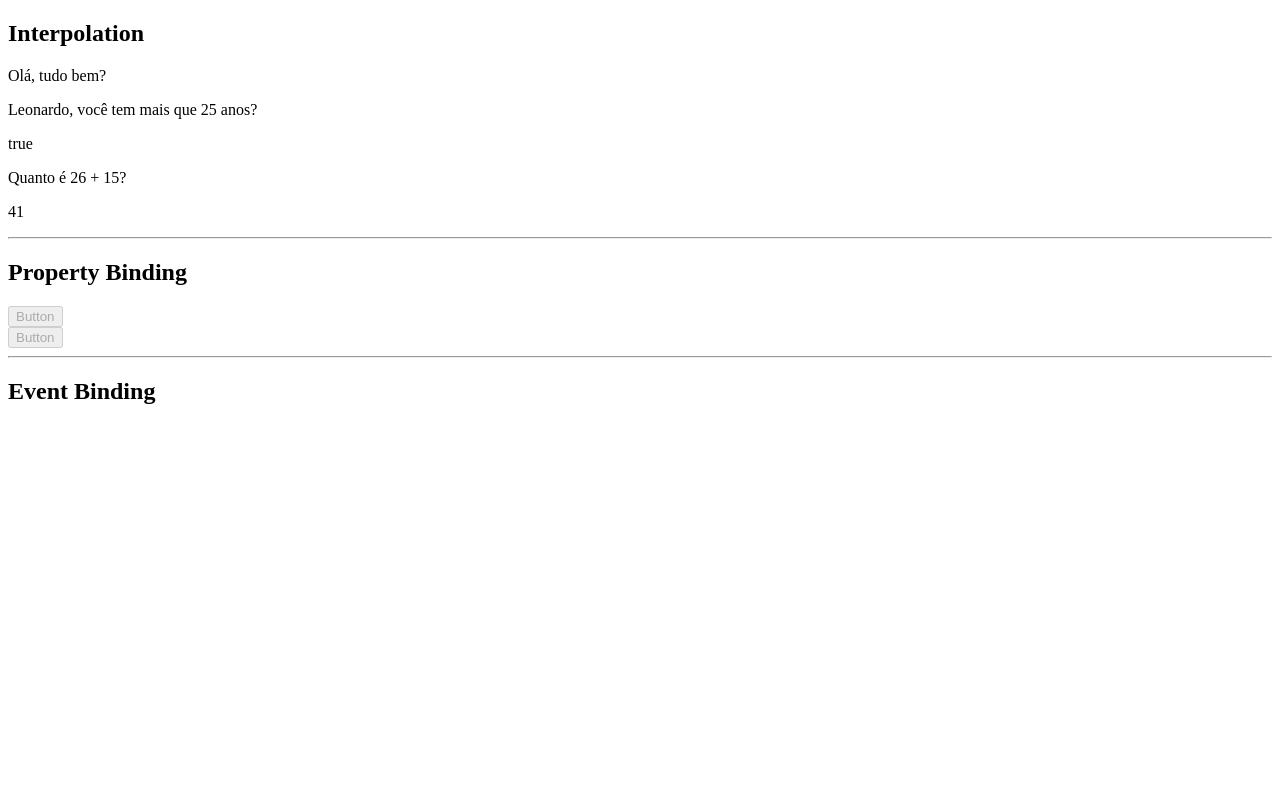
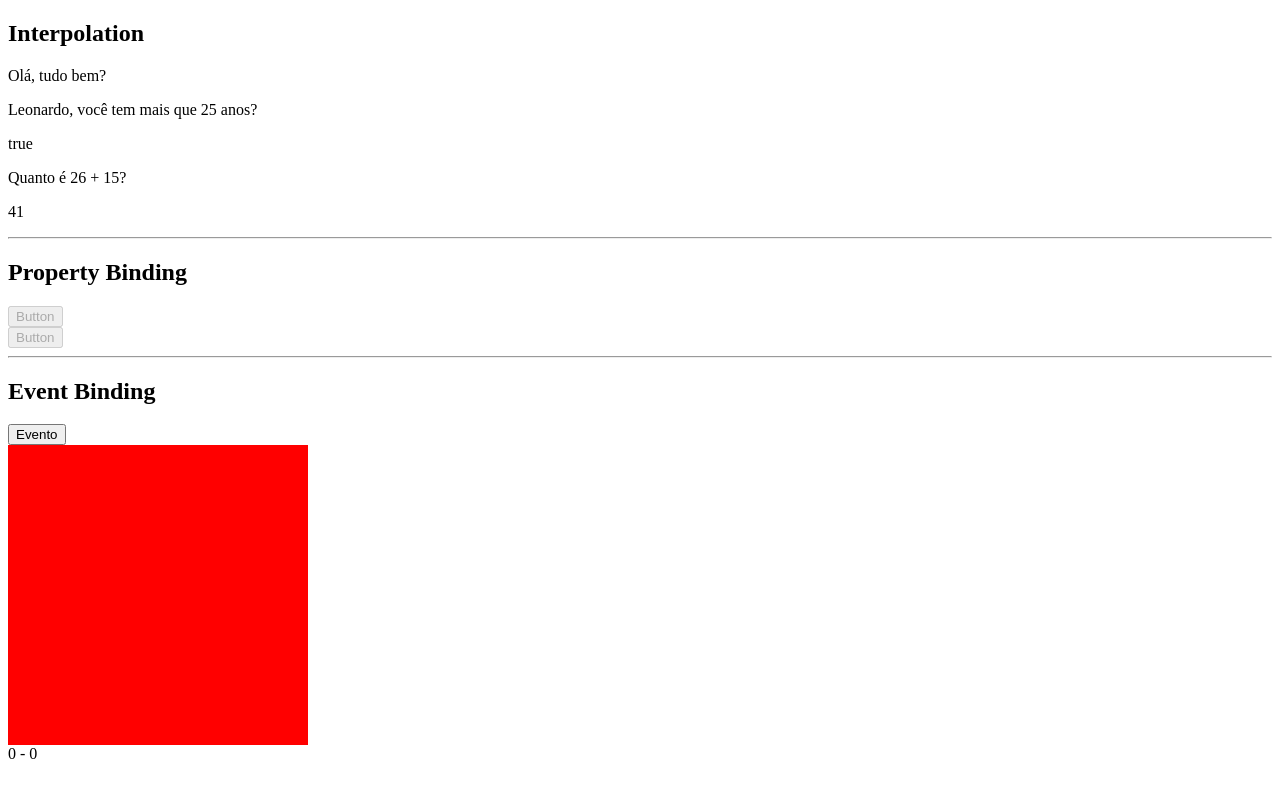
Before and after one commit to leonardosuave/Angular, an Angular app in the folder Template-Data-Binding/: page / in a window 1280 px wide. Built offline with nearby package versions, Linux system fonts and the light colour scheme.

Commit message:
chore: Event Binding

```diff
--- a/Template-Data-Binding/src/app/interpolation-data-binding/interpolation-data-binding.component.html
+++ b/Template-Data-Binding/src/app/interpolation-data-binding/interpolation-data-binding.component.html
@@ -14,3 +14,6 @@
 <hr>
 
 <h2>Event Binding</h2>
+<button (click)="alertaInfo($event)">Evento</button>
+<div (mousemove)="mouseMoveTest($event)" style="background: red; width: 300px; height: 300px"></div>
+{{ position.x }} - {{ position.y }} <!--Vai contar a posição do mouse no html-->
--- a/Template-Data-Binding/src/app/interpolation-data-binding/interpolation-data-binding.component.ts
+++ b/Template-Data-Binding/src/app/interpolation-data-binding/interpolation-data-binding.component.ts
@@ -15,6 +15,18 @@ export class InterpolationDataBindingComponent implements OnInit {
   //Property Binding
   public checkedDisabled:boolean = true
 
+  //Event Binding
+  public alertaInfo(valor: MouseEvent) {
+    console.log(valor) // Mostra os eventos do MouseEvent quando clicado no botão.
+  }
+
+  public position: {x: number, y: number} = {x: 0, y: 0}
+  public mouseMoveTest(valor: MouseEvent) {
+    //console.log(valor) -> Mostra o evento do mouse quando arrastado sobre a imagem vermelha.
+    this.position.x = valor.offsetX
+    this.position.y = valor.offsetY
+  }
+
   constructor() { }
 
   ngOnInit(): void {
```
